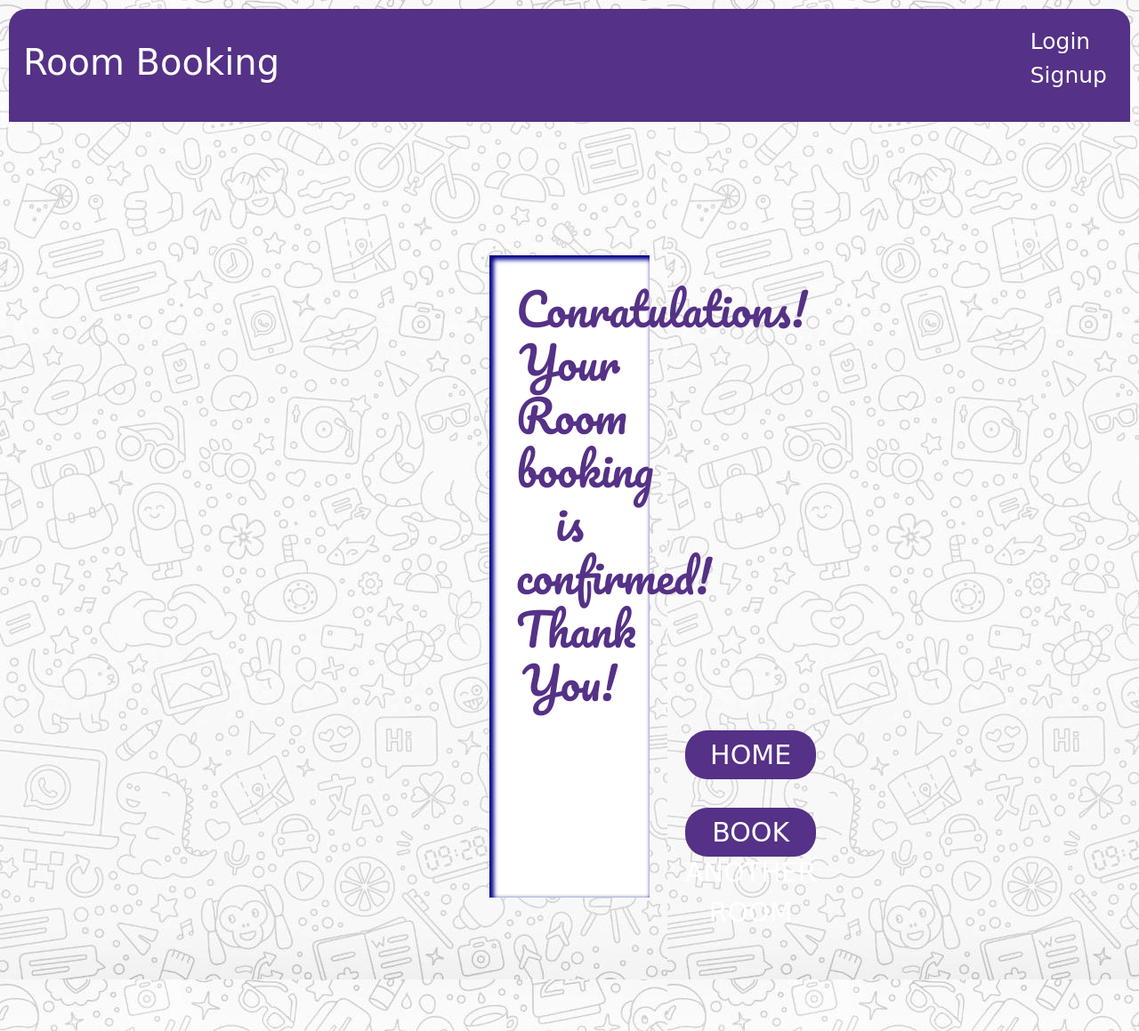
After one commit to Abha2001/RoomAllotment, a Django app: template RoomBooking/templates/thanks.html in a window 1280 px wide. The commit adds this page. Shown: the whole page at 89% size. Run offline with Django 3.2, Linux system fonts and the light colour scheme; the template is opened without the code that fills it, so the values that code supplies are empty; some libraries are stand-ins or nearby versions; some web fonts are replaced.

Commit message:
modified

```diff
--- a/RoomBooking/admin.py
+++ b/RoomBooking/admin.py
@@ -3,6 +3,6 @@ from .models import *
 
 # Register your models here.
 
-admin.site.register(Room)
+
 admin.site.register(Guest)
 admin.site.register(Available)
--- a/RoomBooking/static/css/bookingForm.css
+++ b/RoomBooking/static/css/bookingForm.css
@@ -128,3 +128,30 @@ img{
   padding: 30px;
    background-color: white;
 }
+
+.box-container{
+  padding: 150px;
+  padding-left: 550px;
+  padding-right: 550px;
+  text-align: center;
+}
+
+h2{
+  font-size: 50px;
+  font-family: 'Pacifico', cursive;
+  color: #553187;
+}
+
+.button-container{
+  margin-right: 30px;
+  padding-right: 70px;
+}
+
+.form input[type='number']{
+  width: 50%;
+  color: grey;
+  padding: 15px;
+  margin-left: 50px;
+  border-radius: 30px;
+  margin-bottom:  10px;
+ }
--- /dev/null
+++ b/RoomBooking/templates/thanks.html
@@ -0,0 +1,18 @@
+{%extends 'base.html'%}
+{%block content%}
+{%load static%}
+<link rel="stylesheet" type="text/css" href="../static/css/bookingForm.css">
+<div class="box-container">
+    <div class="form-container2">
+        <h2>
+            Conratulations! Your Room booking is confirmed! Thank You!
+        </h2>
+        <div class="button-container">
+            <div class="button">
+                <a href="/">Home</a>
+                <a href="bookRoom">Book Another Room</a>
+            </div>
+        </div>
+    </div>
+</div>
+{%endblock%}
```
Also changed, not shown: RoomBooking/models.py (+3 -9 lines), RoomBooking/templates/bookingForm.html (+9 -1 lines), RoomBooking/views.py (+6 -7 lines), RoomBooking/migrations/0019_auto_20200325_1108.py (added), db.sqlite3.
